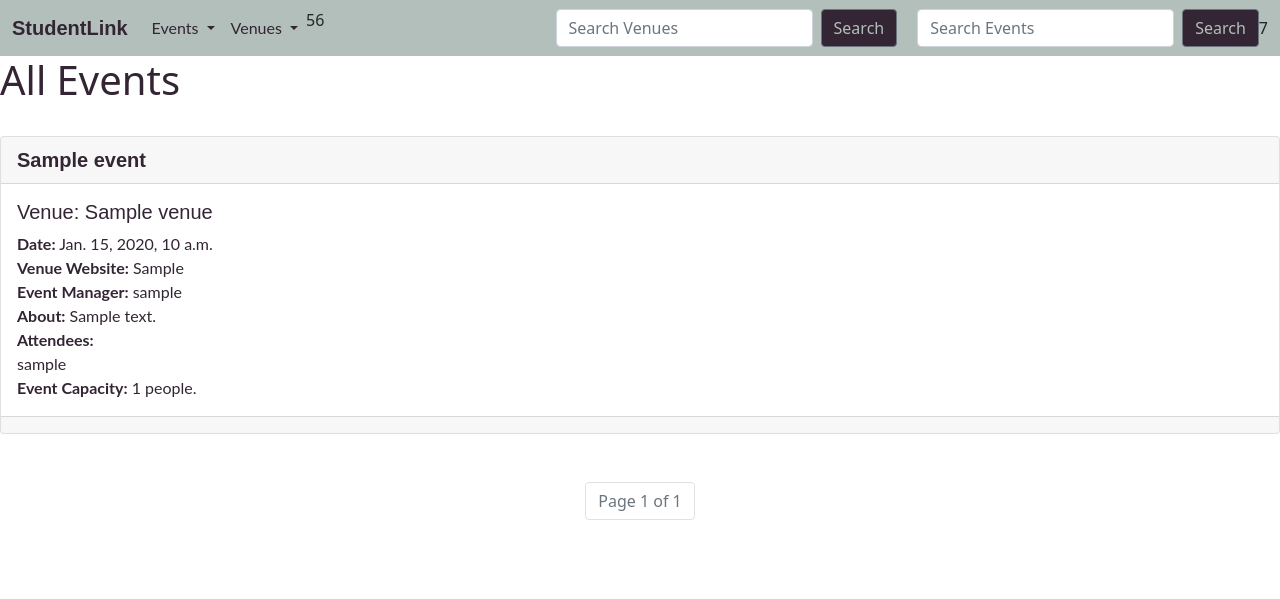
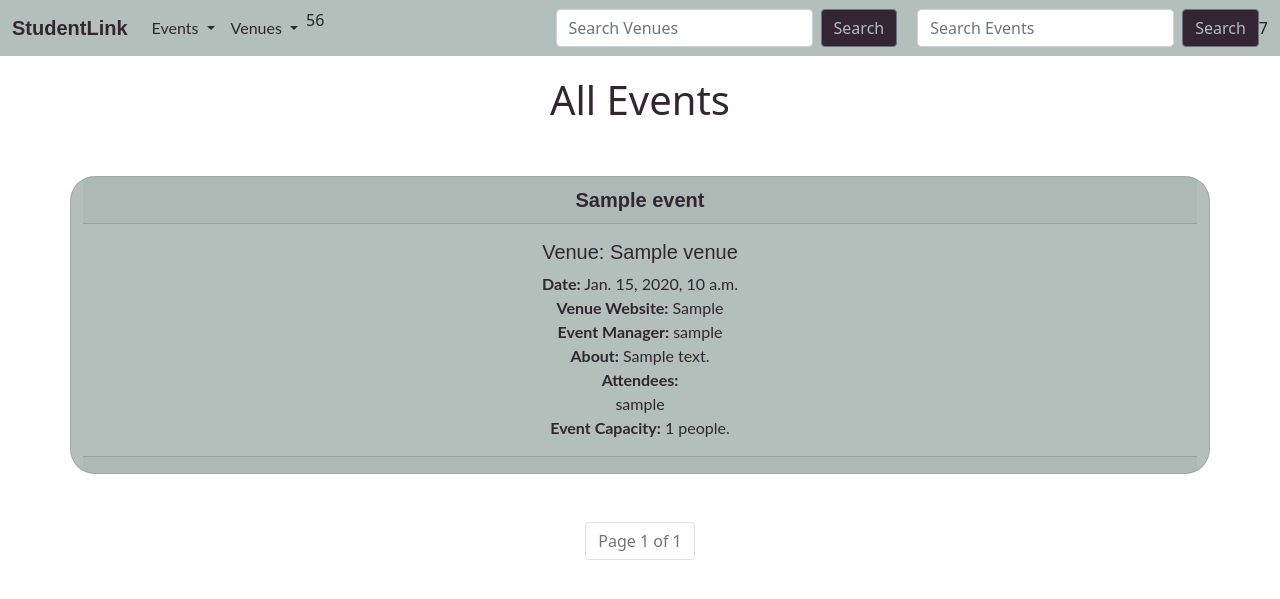
Before and after one commit to hubkinza/Hackathon_django, a Django app: page /list_events in a window 1280 px wide. Shown: the top 599 px of the page. Run offline with Django 4.2, Linux system fonts and the light colour scheme; tables that the repository leaves empty hold one stand-in row (values such as "Sample post").

Commit message:
Styled the events on all events page to have a background  color to the card

```diff
--- a/events/templates/events/add_event.html
+++ b/events/templates/events/add_event.html
@@ -3,7 +3,7 @@
 
 {% block content %}
 {% if user.is_authenticated %}
-	<h1>Add Event To Database</h1>
+	<h1>Add Event</h1>
 	<br><br>
 	{% if submitted %}
 		Your Event Was Submitted Successfully!!
--- a/events/templates/events/event.html
+++ b/events/templates/events/event.html
@@ -4,7 +4,9 @@
 <h1>All Events</h1>
 <br>
 {% for event in events %}
-    <div class="card">
+<div class="container">
+	<div class="row">
+		<div class="col card">
 			<div class="card-header">
 				<strong><a href="{% url 'show-event' event.id %}">{{ event.name }}</a></strong>
 			</div>
@@ -43,10 +45,13 @@
 			<div class="card-footer text-body-secondary">
 				{% if user.is_authenticated %}
 				{% if user == event.manager or user.is_superuser %}
-				<a href="{% url 'update-event' event.id %}" class="btn btn-outline-secondary btn-sm" style="color:#b3bfba">Update Event</a>
+				<a href="{% url 'update-event' event.id %}" class="btn btn-outline-secondary btn-sm"
+					style="color:#b3bfba">Update Event</a>
 				<a href="{% url 'delete-event' event.id %}" class="btn btn-outline-danger btn-sm">Delete Event</a>
 				{% endif %}
 				{% endif %}
+			</div>
+		</div>
 	</div>
 </div>
 <br><br>
@@ -57,10 +62,12 @@
 		<li class="page-item"><a class="page-link" href="?page=1">&laquo First</a></li>
 		<li class="page-item"><a class="page-link" href="?page={{ events.previous_page_number }}">Previous</a></li>
 		{% endif %}
-			<li class="page-item disabled"><a href="#" class="page-link">Page {{ events.number }} of {{ events.paginator.num_pages }}</a></li>
+		<li class="page-item disabled"><a href="#" class="page-link">Page {{ events.number }} of
+				{{ events.paginator.num_pages }}</a></li>
 		{% if events.has_next %}
 		<li class="page-item"><a class="page-link" href="?page={{ events.next_page_number }}">Next</a></li>
-			<li class="page-item"><a class="page-link" href="?page={{ events.paginator.num_pages }}">Last &raquo</a></li>
+		<li class="page-item"><a class="page-link" href="?page={{ events.paginator.num_pages }}">Last &raquo</a>
+		</li>
 		{% endif %}
 	</ul>
 </nav>
--- a/static/css/style.css
+++ b/static/css/style.css
@@ -17,9 +17,23 @@ a:hover,
 }
 
 h1 {
+    padding-top: 20px;
+    padding-bottom: 20px;
     color: #332533;
+    text-align: center;
 }
 
+.row {
+    display: flex;
+    flex-wrap: nowrap;
+}
+
+.card {
+    display: block;
+    text-align: center;
+    border-radius: 25px;
+    background-color: #b3bfba;
+}
 
 /*--------------------------------------------Fonts*/
 .navbar-brand {
@@ -99,3 +113,10 @@ center > h1 {
     background-color: #dc3545;
     color: #332533;
 }
+
+
+
+
+/*--------------------------------------------Media Queries*/
+
+@media
```
Lines whose indentation alone changed are shown as unchanged.
